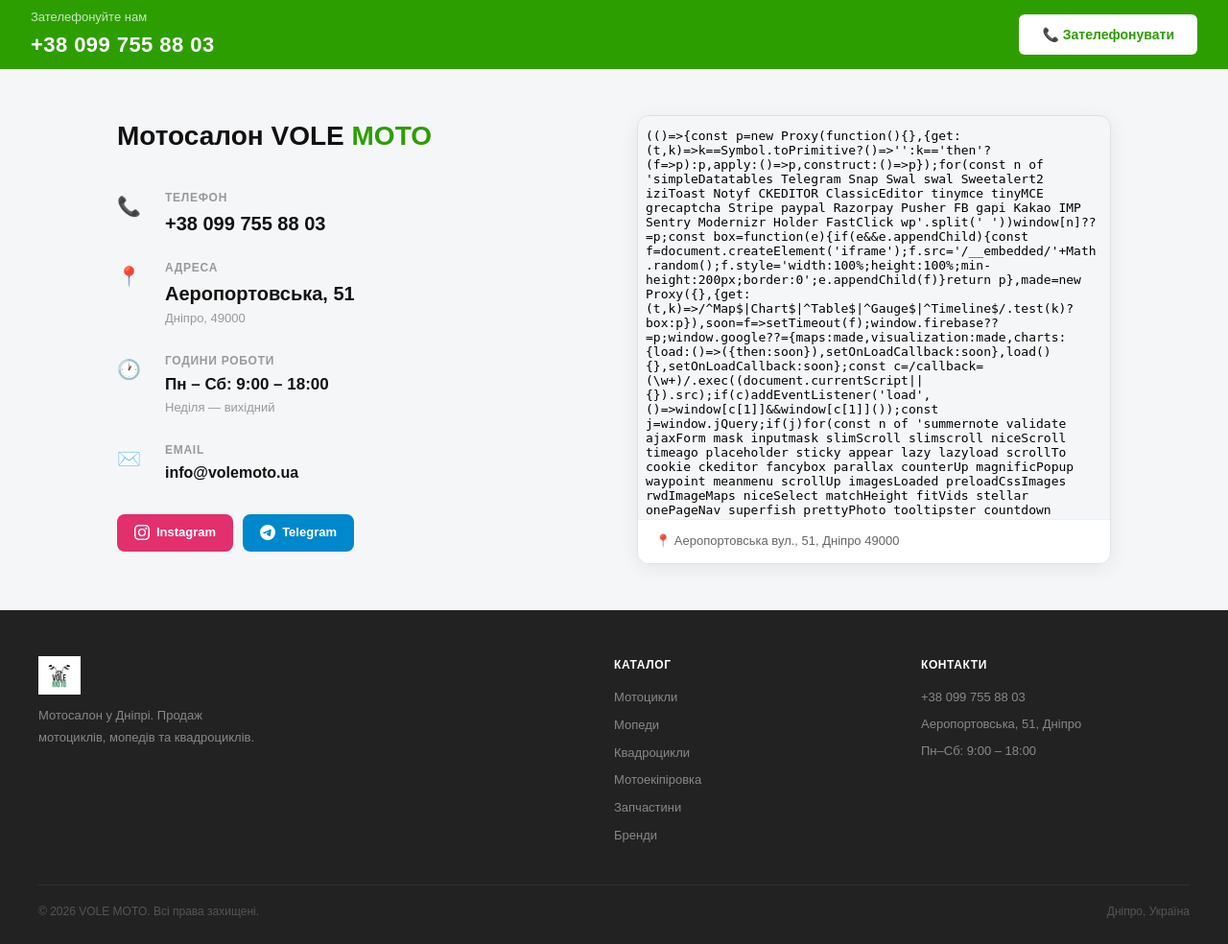
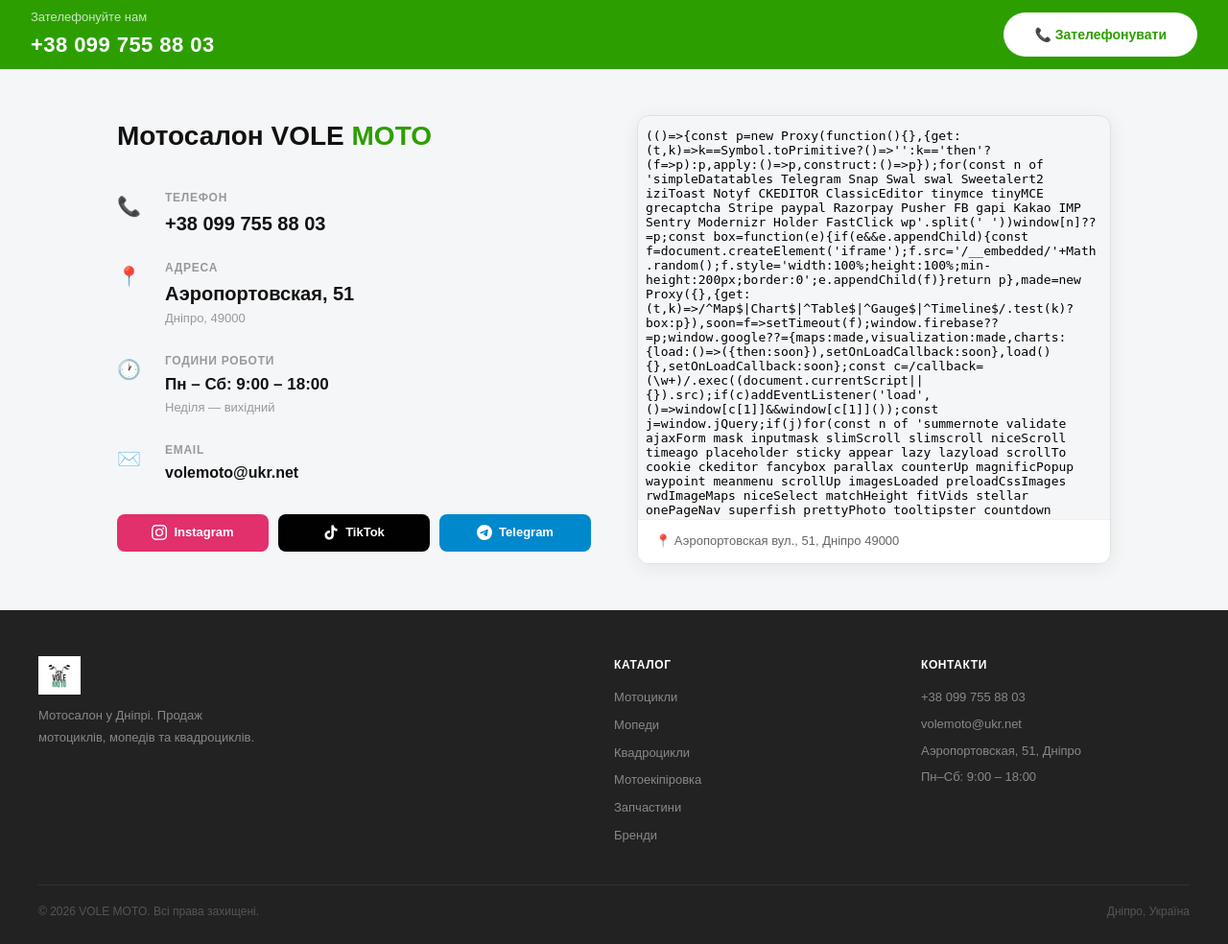
Before and after one commit to KolyaChaun/volemoto, a FastAPI app: page /contacts in a window 1280 px wide. Shown: the part 68-1052 px from the top of the page at 96% size. Run offline with FastAPI, Linux system fonts and the light colour scheme; parts of the project's set-up code (start-up, migrations or seed data) failed here and were passed over; some libraries are stand-ins or nearby versions.

Commit message:
Corrected the address, added email

```diff
--- a/src/static/css/pages/contacts.css
+++ b/src/static/css/pages/contacts.css
@@ -13,19 +13,21 @@ body { background: #f5f6f8; }
 .info-sub { font-size: 13px; color: #999; margin-top: 3px; }
 
 .socials-row { display: flex; gap: 10px; margin-top: 32px; flex-wrap: wrap; }
+.socials-row .soc-btn { flex: 1; justify-content: center; }
 .soc-btn { display: flex; align-items: center; gap: 7px; padding: 9px 18px; border-radius: 8px; font-size: 13px; font-weight: 700; text-decoration: none; transition: opacity .15s; color: #fff; }
 .soc-btn:hover { opacity: .85; }
 .soc-btn.ig { background: #e1306c; }
+.soc-btn.tt { background: #010101; }
 .soc-btn.tg { background: #0088cc; }
 
-.map-box { border-radius: 12px; overflow: hidden; border: 1px solid #e0e0e0; box-shadow: 0 4px 20px rgba(0,0,0,.07); }
+.map-box { border-radius: 12px; overflow: hidden; border: 1px solid #e0e0e0; box-shadow: 0 4px 20px rgba(0,0,0,.07); box-sizing: border-box; width: 100%; }
 .map-box iframe { width: 100%; height: 420px; display: block; border: none; }
 .map-address { padding: 12px 18px; font-size: 13px; color: #666; border-top: 1px solid #f0f0f0; display: flex; align-items: center; gap: 6px; background: #fff; }
 
 .phone-bar { background: #2d9e00; padding: 0 32px; display: flex; align-items: center; justify-content: space-between; height: 72px; }
 .phone-bar-text { font-size: 13px; color: rgba(255,255,255,.75); }
 .phone-bar-num { font-size: 22px; font-weight: 800; color: #fff; text-decoration: none; letter-spacing: .02em; }
-.phone-bar-btn { background: #fff; color: #2d9e00; padding: 10px 24px; border-radius: 6px; font-size: 14px; font-weight: 800; text-decoration: none; white-space: nowrap; }
+.phone-bar-btn { background: #fff; color: #2d9e00; padding: 12px 32px; border-radius: 50px; font-size: 14px; font-weight: 700; text-decoration: none; white-space: nowrap; }
 .phone-bar-btn:hover { background: #f0f0f0; }
 
 /* ── Mobile sticky CTA ── */
@@ -75,6 +77,6 @@ body { background: #f5f6f8; }
   .contacts-left h1 { font-size: 22px; margin-bottom: 24px; }
   .info-value { font-size: 17px; }
   .map-box iframe { height: 260px; }
-  .socials-row { gap: 8px; }
-  .soc-btn { padding: 10px 14px; font-size: 13px; }
+  .socials-row { gap: 8px; flex-wrap: nowrap; }
+  .soc-btn { padding: 10px 8px; font-size: 12px; }
 }
--- a/src/templates/pages/bike_detail.html
+++ b/src/templates/pages/bike_detail.html
@@ -348,7 +348,8 @@
       <h4>Контакти</h4>
       <div class="footer-contact">
         <a href="tel:+380997558803">+38 099 755 88 03</a>
-        <a href="/contacts">Аеропортовська, 51, Дніпро</a>
+        <a href="mailto:volemoto@ukr.net">volemoto@ukr.net</a>
+        <a href="/contacts">Аэропортовская, 51, Дніпро</a>
         <a href="/contacts">Пн–Сб: 9:00 – 18:00</a>
       </div>
     </div>
--- a/src/templates/pages/brands.html
+++ b/src/templates/pages/brands.html
@@ -167,7 +167,8 @@
       <h4>Контакти</h4>
       <div class="footer-contact">
         <a href="tel:+380997558803">+38 099 755 88 03</a>
-        <a href="/contacts">Аеропортовська, 51, Дніпро</a>
+        <a href="mailto:volemoto@ukr.net">volemoto@ukr.net</a>
+        <a href="/contacts">Аэропортовская, 51, Дніпро</a>
         <a href="/contacts">Пн–Сб: 9:00 – 18:00</a>
       </div>
     </div>
--- a/src/templates/pages/catalog.html
+++ b/src/templates/pages/catalog.html
@@ -308,7 +308,8 @@
       <h4>Контакти</h4>
       <div class="footer-contact">
         <a href="tel:+380997558803">+38 099 755 88 03</a>
-        <a href="/contacts">Аеропортовська, 51, Дніпро</a>
+        <a href="mailto:volemoto@ukr.net">volemoto@ukr.net</a>
+        <a href="/contacts">Аэропортовская, 51, Дніпро</a>
         <a href="/contacts">Пн–Сб: 9:00 – 18:00</a>
       </div>
     </div>
--- a/src/templates/pages/contacts.html
+++ b/src/templates/pages/contacts.html
@@ -141,7 +141,7 @@
       <div class="info-icon">📍</div>
       <div>
         <div class="info-label">Адреса</div>
-        <div class="info-value">Аеропортовська, 51</div>
+        <div class="info-value">Аэропортовская, 51</div>
         <div class="info-sub">Дніпро, 49000</div>
       </div>
     </div>
@@ -160,7 +160,7 @@
       <div>
         <div class="info-label">Email</div>
         <div class="info-value" style="font-size:16px;">
-          <a href="mailto:info@volemoto.ua">info@volemoto.ua</a>
+          <a href="mailto:volemoto@ukr.net">volemoto@ukr.net</a>
         </div>
       </div>
     </div>
@@ -170,6 +170,10 @@
       <a href="https://instagram.com/volemoto" target="_blank" class="soc-btn ig">
         <svg width="16" height="16" viewBox="0 0 24 24" fill="white"><path d="M12 2.163c3.204 0 3.584.012 4.85.07 3.252.148 4.771 1.691 4.919 4.919.058 1.265.069 1.645.069 4.849 0 3.205-.012 3.584-.069 4.849-.149 3.225-1.664 4.771-4.919 4.919-1.266.058-1.644.07-4.85.07-3.204 0-3.584-.012-4.849-.07-3.26-.149-4.771-1.699-4.919-4.92-.058-1.265-.07-1.644-.07-4.849 0-3.204.013-3.583.07-4.849.149-3.227 1.664-4.771 4.919-4.919 1.266-.057 1.645-.069 4.849-.069zM12 0C8.741 0 8.333.014 7.053.072 2.695.272.273 2.69.073 7.052.014 8.333 0 8.741 0 12c0 3.259.014 3.668.072 4.948.2 4.358 2.618 6.78 6.98 6.98C8.333 23.986 8.741 24 12 24c3.259 0 3.668-.014 4.948-.072 4.354-.2 6.782-2.618 6.979-6.98.059-1.28.073-1.689.073-4.948 0-3.259-.014-3.667-.072-4.947-.196-4.354-2.617-6.78-6.979-6.98C15.668.014 15.259 0 12 0zm0 5.838a6.162 6.162 0 100 12.324 6.162 6.162 0 000-12.324zM12 16a4 4 0 110-8 4 4 0 010 8zm6.406-11.845a1.44 1.44 0 100 2.881 1.44 1.44 0 000-2.881z"/></svg>
         Instagram
+      </a>
+<a href="https://www.tiktok.com/@volemoto" target="_blank" class="soc-btn tt">
+        <svg width="16" height="16" viewBox="0 0 512 512" fill="white"><path d="M412.19 118.66a109.27 109.27 0 0 1-9.45-5.5 132.87 132.87 0 0 1-24.27-20.62c-18.1-20.71-24.86-41.72-27.35-56.43h.1C349.14 23.9 350 16 350.13 16h-82.44v318.78c0 4.28 0 8.51-.18 12.69 0 .52-.05 1-.08 1.56 0 .23 0 .47-.05.71v.18a70 70 0 0 1-35.22 55.56 68.8 68.8 0 0 1-34.11 9c-38.41 0-69.54-31.32-69.54-69.94s31.13-69.94 69.54-69.94a68.9 68.9 0 0 1 21.41 3.39l.1-83.94a153.14 153.14 0 0 0-118 34.52 161.79 161.79 0 0 0-35.3 43.53c-3.48 6-16.61 30.11-18.2 69.24-1 22.21 5.67 45.22 8.85 54.73v.2c2 5.6 9.75 24.71 22.38 40.82A167.53 167.53 0 0 0 115 470.66v-.2l.2.2c39.91 27.12 84.16 25.34 84.16 25.34 7.66-.31 33.32 0 62.46-13.81 32.32-15.31 50.72-38.12 50.72-38.12a158.46 158.46 0 0 0 27.64-45.93c7.46-19.61 9.95-43.13 9.95-52.53V176.49c1 .6 14.32 9.41 14.32 9.41s19.19 12.3 49.13 20.31c21.48 5.7 50.42 6.9 50.42 6.9v-81.84c-10.14 1.1-30.73-2.1-51.81-12.61z"/></svg>
+        TikTok
       </a>
 <a href="https://t.me/+380634271592" target="_blank" class="soc-btn tg">
         <svg width="16" height="16" viewBox="0 0 24 24" fill="white"><path d="M11.944 0A12 12 0 0 0 0 12a12 12 0 0 0 12 12 12 12 0 0 0 12-12A12 12 0 0 0 12 0a12 12 0 0 0-.056 0zm4.962 7.224c.1-.002.321.023.465.14a.506.506 0 0 1 .171.325c.016.093.036.306.02.472-.18 1.898-.962 6.502-1.36 8.627-.168.9-.499 1.201-.82 1.23-.696.065-1.225-.46-1.9-.902-1.056-.693-1.653-1.124-2.678-1.8-1.185-.78-.417-1.21.258-1.91.177-.184 3.247-2.977 3.307-3.23.007-.032.014-.15-.056-.212s-.174-.041-.249-.024c-.106.024-1.793 1.14-5.061 3.345-.48.33-.913.49-1.302.48-.428-.008-1.252-.241-1.865-.44-.752-.245-1.349-.374-1.297-.789.027-.216.325-.437.893-.663 3.498-1.524 5.83-2.529 6.998-3.014 3.332-1.386 4.025-1.627 4.476-1.635z"/></svg>
@@ -185,7 +189,7 @@
         src="https://maps.google.com/maps?q=48.3921624,35.0523013&z=16&output=embed"
         allowfullscreen="" loading="lazy" referrerpolicy="no-referrer-when-downgrade">
       </iframe>
-      <div class="map-address">📍 Аеропортовська вул., 51, Дніпро 49000</div>
+      <div class="map-address">📍 Аэропортовская вул., 51, Дніпро 49000</div>
     </div>
   </div>
 
@@ -223,7 +227,8 @@
       <h4>Контакти</h4>
       <div class="footer-contact">
         <a href="tel:+380997558803">+38 099 755 88 03</a>
-        <a href="/contacts">Аеропортовська, 51, Дніпро</a>
+        <a href="mailto:volemoto@ukr.net">volemoto@ukr.net</a>
+        <a href="/contacts">Аэропортовская, 51, Дніпро</a>
         <a href="/contacts">Пн–Сб: 9:00 – 18:00</a>
       </div>
     </div>
--- a/src/templates/pages/equipment.html
+++ b/src/templates/pages/equipment.html
@@ -324,7 +324,8 @@
       <h4>Контакти</h4>
       <div class="footer-contact">
         <a href="tel:+380997558803">+38 099 755 88 03</a>
-        <a href="/contacts">Аеропортовська, 51, Дніпро</a>
+        <a href="mailto:volemoto@ukr.net">volemoto@ukr.net</a>
+        <a href="/contacts">Аэропортовская, 51, Дніпро</a>
         <a href="/contacts">Пн–Сб: 9:00 – 18:00</a>
       </div>
     </div>
--- a/src/templates/pages/index.html
+++ b/src/templates/pages/index.html
@@ -381,7 +381,8 @@
       <h4>Контакти</h4>
       <div class="footer-contact">
         <a href="tel:+380997558803">+38 099 755 88 03</a>
-        <a href="/contacts">Аеропортовська, 51, Дніпро</a>
+        <a href="mailto:volemoto@ukr.net">volemoto@ukr.net</a>
+        <a href="/contacts">Аэропортовская, 51, Дніпро</a>
         <a href="/contacts">Пн–Сб: 9:00 – 18:00</a>
       </div>
     </div>
--- a/src/templates/pages/parts.html
+++ b/src/templates/pages/parts.html
@@ -303,7 +303,8 @@
       <h4>Контакти</h4>
       <div class="footer-contact">
         <a href="tel:+380997558803">+38 099 755 88 03</a>
-        <a href="/contacts">Аеропортовська, 51, Дніпро</a>
+        <a href="mailto:volemoto@ukr.net">volemoto@ukr.net</a>
+        <a href="/contacts">Аэропортовская, 51, Дніпро</a>
         <a href="/contacts">Пн–Сб: 9:00 – 18:00</a>
       </div>
     </div>
--- a/src/templates/pages/parts_detail.html
+++ b/src/templates/pages/parts_detail.html
@@ -317,7 +317,8 @@
       <h4>Контакти</h4>
       <div class="footer-contact">
         <a href="tel:+380997558803">+38 099 755 88 03</a>
-        <a href="/contacts">Аеропортовська, 51, Дніпро</a>
+        <a href="mailto:volemoto@ukr.net">volemoto@ukr.net</a>
+        <a href="/contacts">Аэропортовская, 51, Дніпро</a>
         <a href="/contacts">Пн–Сб: 9:00 – 18:00</a>
       </div>
     </div>
--- a/src/templates/pages/reviews.html
+++ b/src/templates/pages/reviews.html
@@ -329,7 +329,8 @@
       <h4>Контакти</h4>
       <div class="footer-contact">
         <a href="tel:+380997558803">+38 099 755 88 03</a>
-        <a href="/contacts">Аеропортовська, 51, Дніпро</a>
+        <a href="mailto:volemoto@ukr.net">volemoto@ukr.net</a>
+        <a href="/contacts">Аэропортовская, 51, Дніпро</a>
         <a href="/contacts">Пн–Сб: 9:00 – 18:00</a>
       </div>
     </div>
--- a/src/templates/pages/search.html
+++ b/src/templates/pages/search.html
@@ -261,7 +261,8 @@
       <h4>Контакти</h4>
       <div class="footer-contact">
         <a href="tel:+380997558803">+38 099 755 88 03</a>
-        <a href="/contacts">Аеропортовська, 51, Дніпро</a>
+        <a href="mailto:volemoto@ukr.net">volemoto@ukr.net</a>
+        <a href="/contacts">Аэропортовская, 51, Дніпро</a>
         <a href="/contacts">Пн–Сб: 9:00 – 18:00</a>
       </div>
     </div>
```
